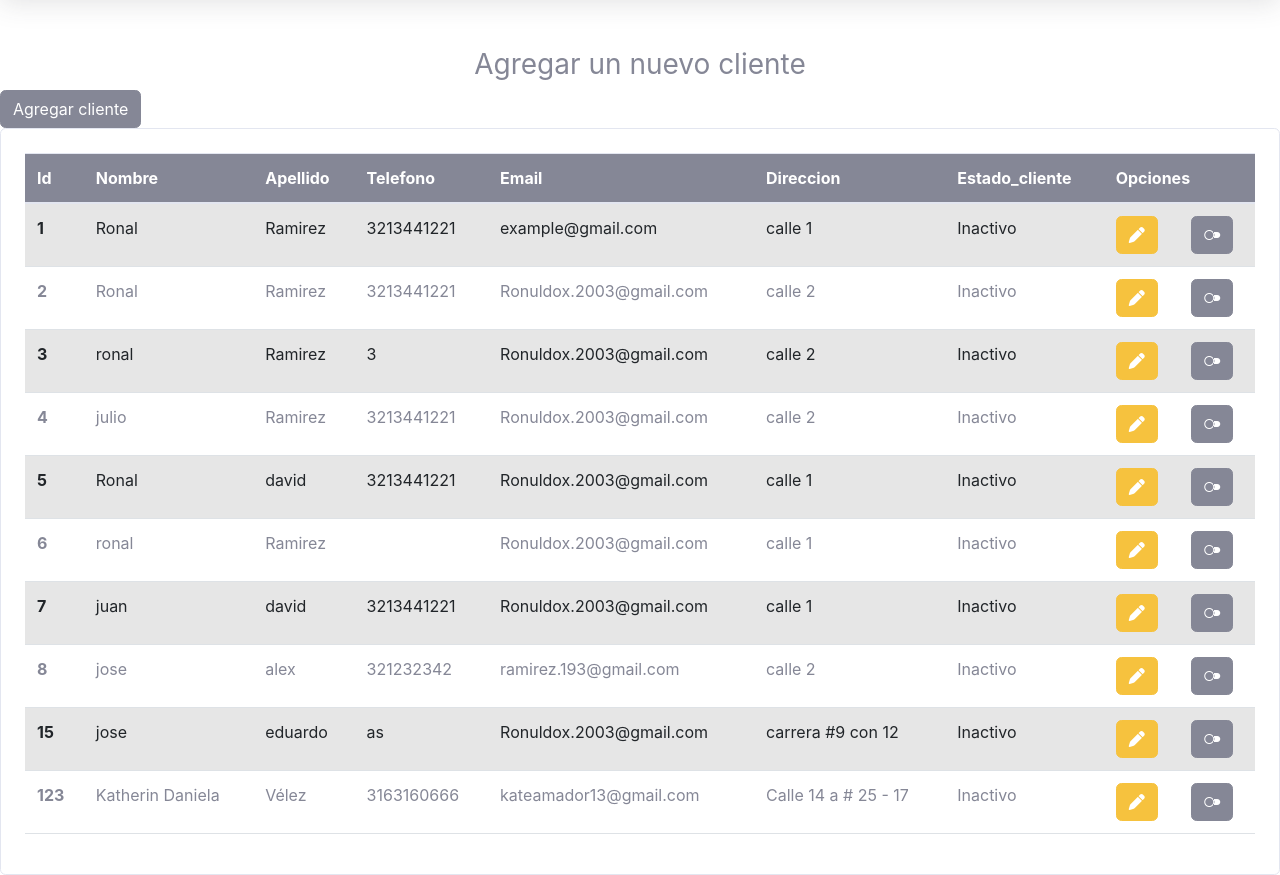
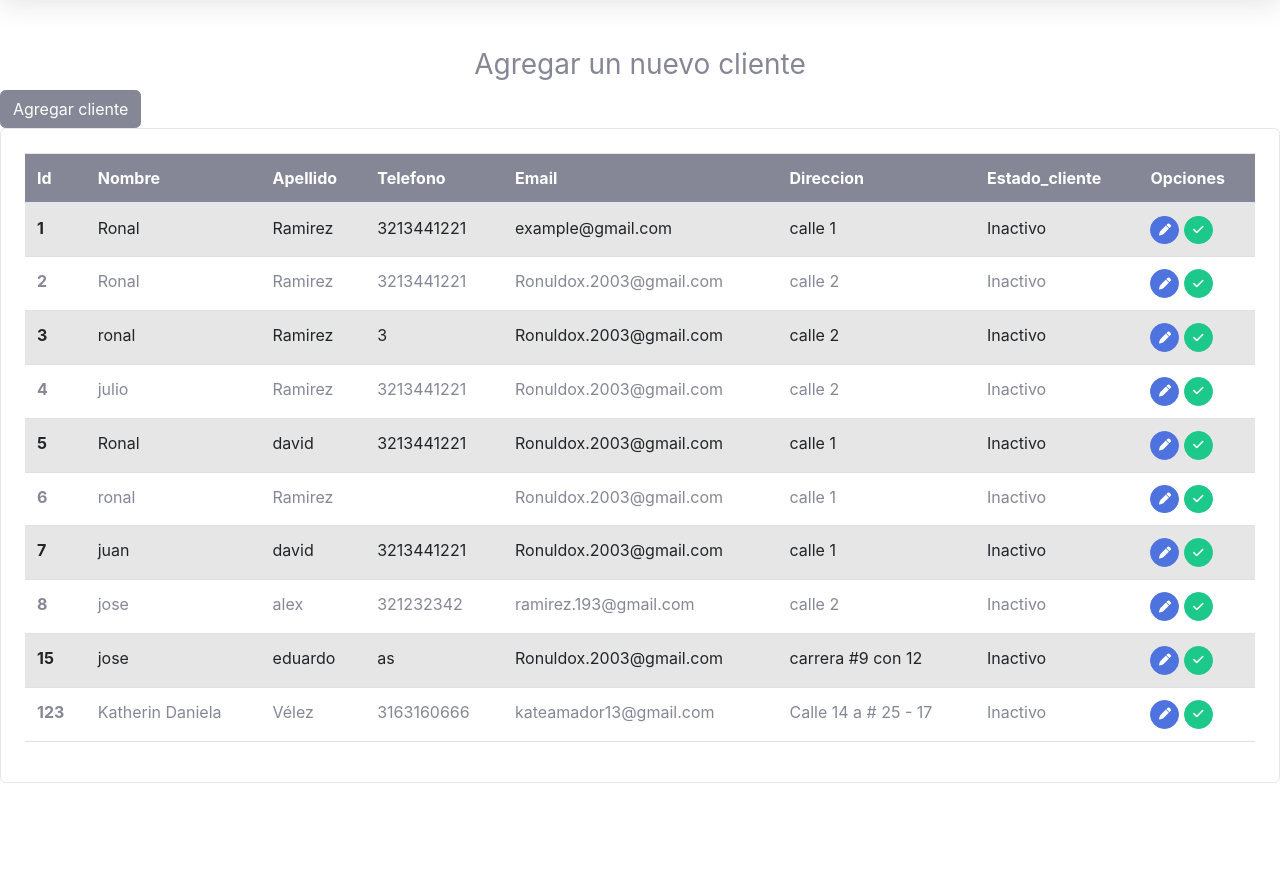
Before and after one commit to KateAmador/TiendaPHP, a PHP site: page /crudCliente/cliente.vista.php in a window 1280 px wide. Shown: the part 70-945 px from the top of the page. After the commit the page ends 853 px from the top, so only its background shows below. Run offline with PHP 8.4, Linux system fonts and the light colour scheme; data comes from the database, SQL or seed files in the repository; data that the repository does not hold is empty; some libraries are stand-ins or nearby versions.

Commit message:
[Cliente]: se suben cambios de botones redondos en la vista cliente

```diff
--- a/crudCategoria/categoria.vista.php
+++ b/crudCategoria/categoria.vista.php
@@ -126,12 +126,12 @@ $component = new Component();
                         <td><?php echo "Inactivo"; ?></td>
                     <?php } ?>
                     <td>
-                        <a href="" class="btn btn-small btn-warning" data-bs-toggle="modal" data-bs-target="#exampleModal" onclick="agregarForm('<?php echo $datoscategoria ?>');"><i class="fa-solid fa-pen"></i></a>
+                        <a href="" class="btn btn-sm btn-primary btn-circle" data-bs-toggle="modal" data-bs-target="#exampleModal" onclick="agregarForm('<?php echo $datoscategoria ?>');"><i class="fa-solid fa-pen"></i></a>
 
                         <?php if ($datos->estado_categoria == 1) { ?>
-                            <a href="categoria.controlador.php?id_categoria=<?= $datos->id_categoria ?>&estado=<?= $datos->estado_categoria ?>" class="btn btn-primary "><i class="bi bi-toggle2-on"></i></a>
+                            <a href="categoria.controlador.php?id_categoria=<?= $datos->id_categoria ?>&estado=<?= $datos->estado_categoria ?>"class="btn btn-sm btn-danger btn-circle" data-bs-target="#eliminar"><i class="bi bi-trash-fill"></i></a>
                         <?php } else { ?>
-                            <a href="categoria.controlador.php?id_categoria=<?= $datos->id_categoria ?>&estado=<?= $datos->estado_categoria ?>" class="btn btn-small btn-secondary "><i class="bi bi-toggle2-off"></i></i></a>
+                            <a href="categoria.controlador.php?id_categoria=<?= $datos->id_categoria ?>&estado=<?= $datos->estado_categoria ?>"  class="btn btn-sm btn-success btn-circle"><i class="fa-solid fa-check"></i></a>
                         <?php } ?>
 
                     </td>
--- a/crudCliente/cliente.vista.php
+++ b/crudCliente/cliente.vista.php
@@ -203,18 +203,19 @@
                             <?php } ?>
 
                             <!-- boton editar -->
-                            <td><a href="" class="btn btn-succes btn-warning " data-bs-toggle="modal" data-bs-target="#exampleModal">
+                            <td>
+                                <a href="" class="btn btn-sm btn-primary btn-circle" data-bs-toggle="modal" data-bs-target="#exampleModal">
                                     <i class="fa-solid fa-pen" onclick="agregarForm('<?php echo $datosclientes ?>');"></i></a>
 
 
                                 <!-- boton eliminar -->
                                 <?php if ($datos->estado_cliente == 1) { ?>
 
-                            <td> <a href="cliente.controlador.php?id_cliente=<?= $datos->id_cliente ?>&estado=<?= $datos->estado_cliente; ?>" class="btn btn-small btn-primary" data-bs-target="#eliminar"><i class="bi bi-toggle2-on"></i></a>
+                             <a href="cliente.controlador.php?id_cliente=<?= $datos->id_cliente ?>&estado=<?= $datos->estado_cliente; ?>" class="btn btn-sm btn-danger btn-circle" data-bs-target="#eliminar"><i class="bi bi-trash-fill"></i></a>
 
                             <?php } else { ?>
 
-                            <td> <a href="cliente.controlador.php?id_cliente=<?= $datos->id_cliente ?>&estado=<?= $datos->estado_cliente; ?>" class="btn btn-small btn-secondary" data-bs-target="#eliminar"><i class="bi bi-toggle2-off"></i></a>
+                             <a href="cliente.controlador.php?id_cliente=<?= $datos->id_cliente ?>&estado=<?= $datos->estado_cliente; ?>" class="btn btn-sm btn-success btn-circle" data-bs-target="#eliminar"><i class="fa-solid fa-check"></i></a>
                             <?php } ?>
                             </td>
                         </tr>
```
